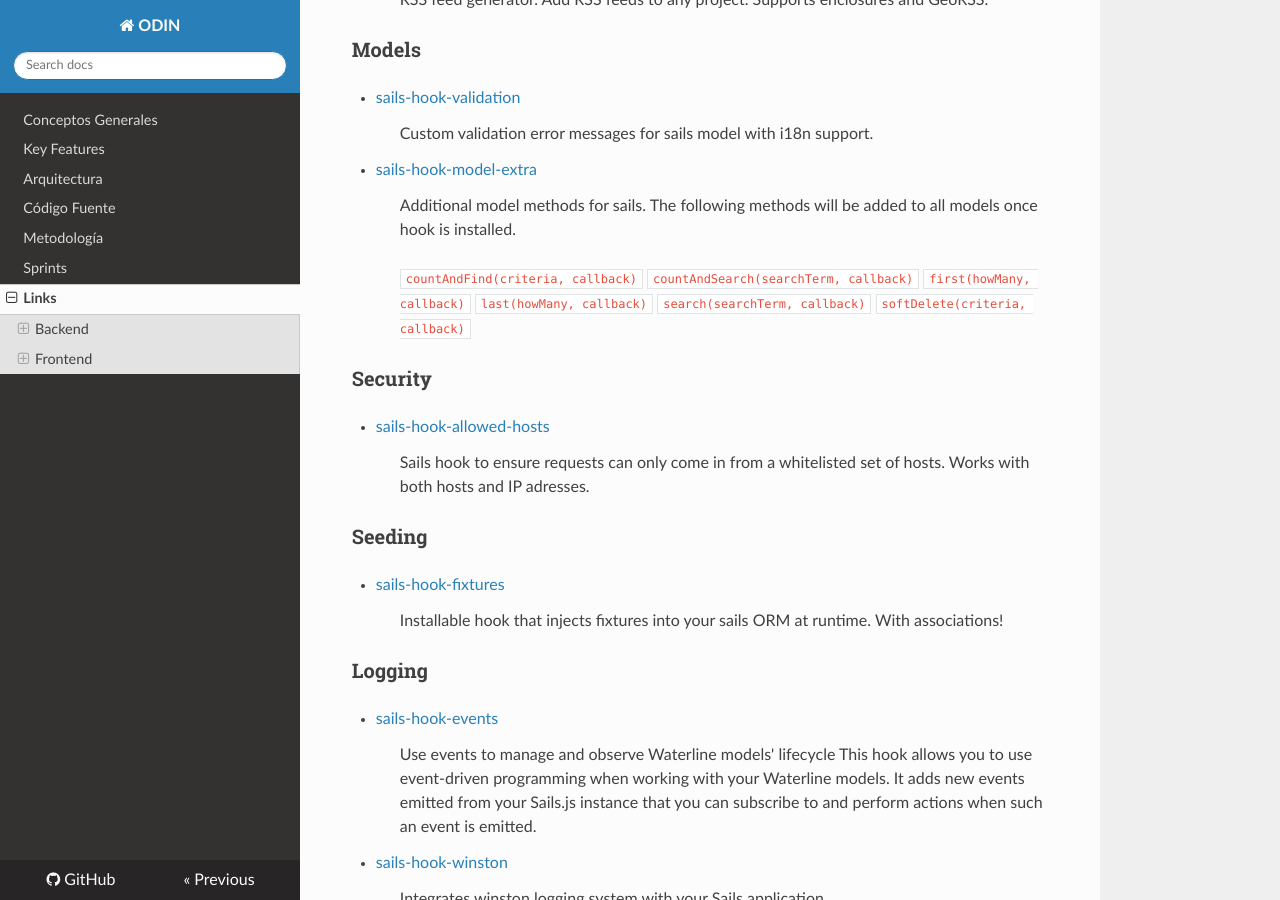
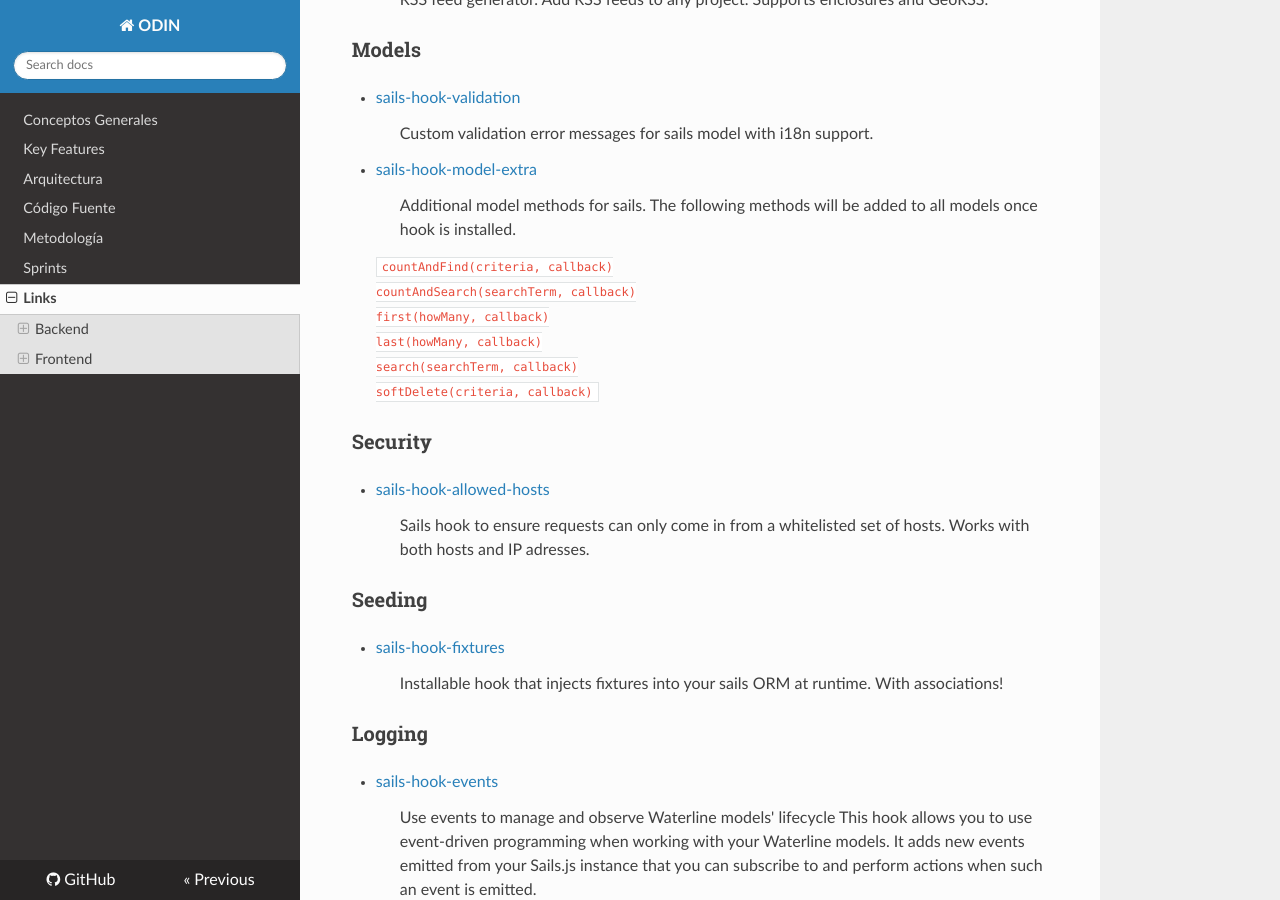
Before and after one commit to odin-unlp/odin-tech-docs, an MkDocs documentation site: the page built from docs/Links.md, in a window 1280 px wide and 900 px high, scrolled down 928 px. Built offline with MkDocs 1.6.1, drawn with Linux system fonts in a browser that asks for light colours; nearby versions of some CDN libraries; old or Windows-style settings are respelled for this version of MkDocs.

````diff
--- a/docs/Links.md
+++ b/docs/Links.md
@@ -37,13 +37,15 @@
 - [sails-hook-model-extra](https://github.com/lykmapipo/sails-hook-model-extra)
 > Additional model methods for sails.
 > The following methods will be added to all models once hook is installed.
->
-> `countAndFind(criteria, callback)`
-> `countAndSearch(searchTerm, callback)`
-> `first(howMany, callback)`
-> `last(howMany, callback)`
-> `search(searchTerm, callback)`
-> `softDelete(criteria, callback)`
+
+    ```
+    countAndFind(criteria, callback)
+    countAndSearch(searchTerm, callback)
+    first(howMany, callback)
+    last(howMany, callback)
+    search(searchTerm, callback)
+    softDelete(criteria, callback)
+    ```
 
 ### Security
 
````
